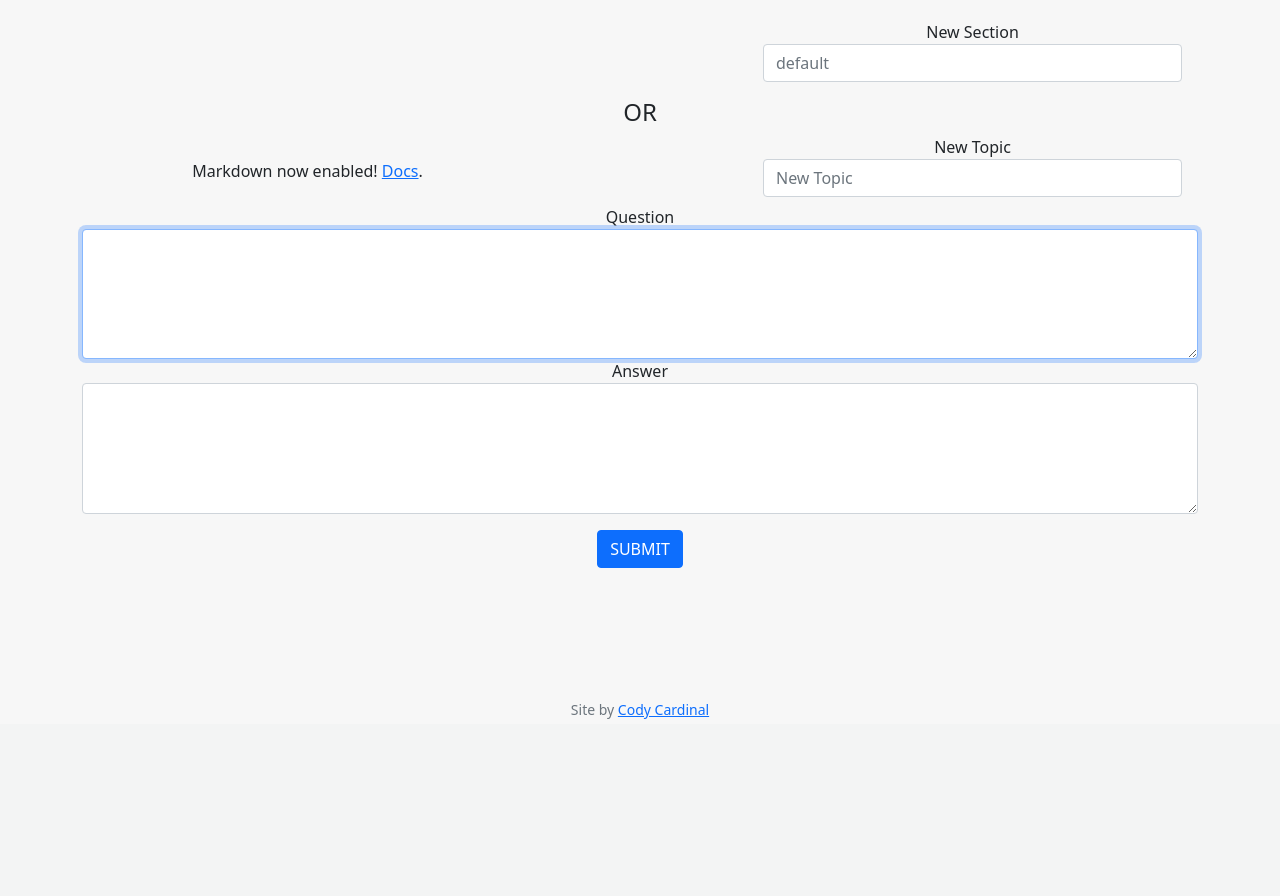
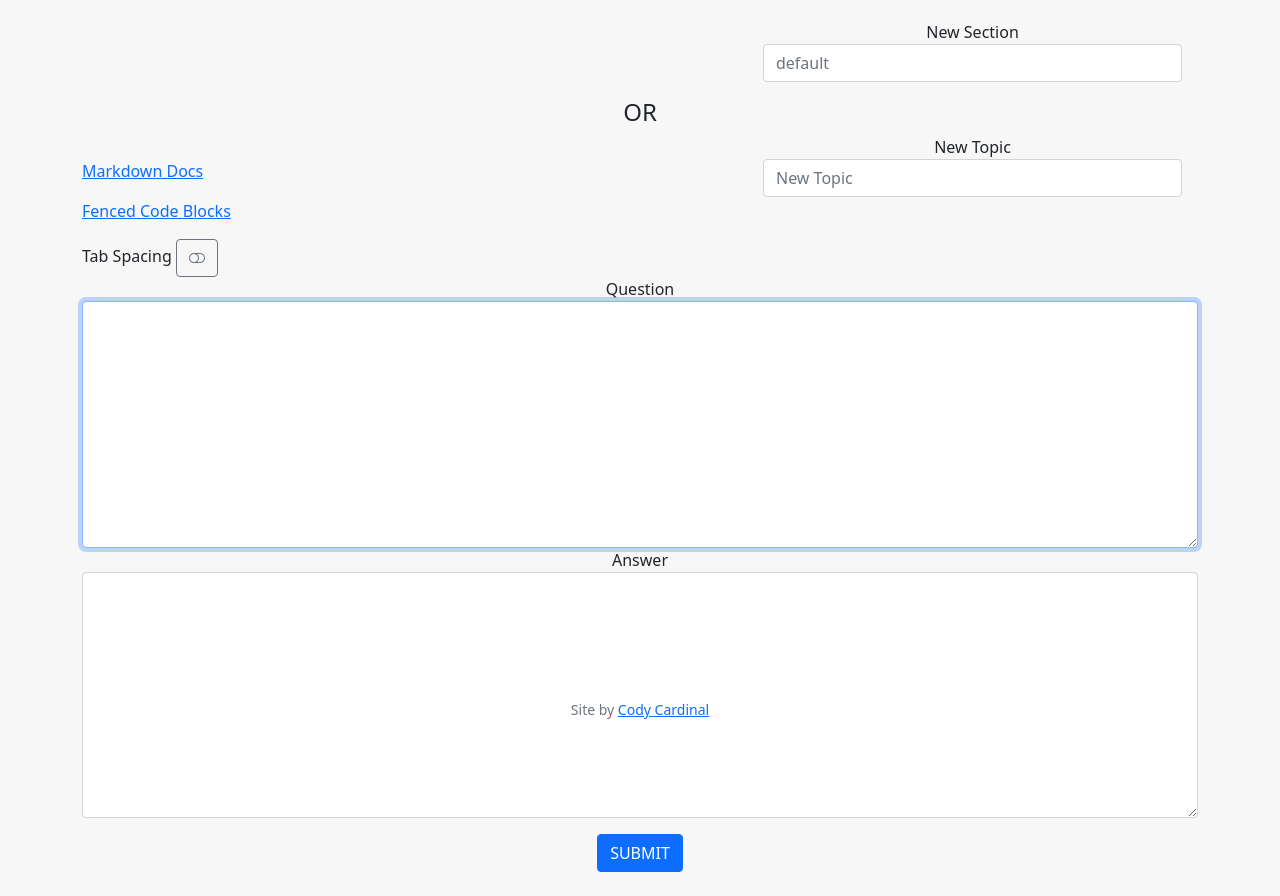
Before and after one commit to CodyCardinal/BrainGains, a Flask app: template templates/create.html in a window 1280 px wide. Shown: the part 76-972 px from the top of the page. Before the commit the page ends 795 px from the top, so only its background shows below. Run offline with Flask 3, Linux system fonts and the light colour scheme; the template is opened without the code that fills it, so the values that code supplies are empty; some libraries are stand-ins or nearby versions.

Commit message:
Feature: toggle for tab spacing on create page. Feature: code block fencing links on create page.

```diff
--- a/src/routes.py
+++ b/src/routes.py
@@ -180,7 +180,7 @@ def editTopic(topic):
 def delete(id):
     question = get_question_by_id(id)
     if question is None:
-        logging.error("Question not found when trying to delete.")
+        logging.error(f"Question {id} not found when trying to delete.")
     else:
         delete_question(id)
     return redirect(url_for("app.list"))
--- a/templates/create.html
+++ b/templates/create.html
@@ -37,8 +37,9 @@ Create
         </div>
     </div>
     <div class="row">
-        <div class="col-md-5 mt-4">
-            <p>Markdown now enabled! <a href="https://www.markdownguide.org/basic-syntax/">Docs</a>.</p>
+        <div class="text-start col-md-5 mt-4">
+            <p><a href="https://www.markdownguide.org/basic-syntax/" target="_blank">Markdown Docs</a></p>
+            <p><a href=https://www.markdownguide.org/extended-syntax/#fenced-code-blocks" target="_blank">Fenced Code Blocks</a></p>
         </div>
         <div class="col-md-2"></div>
         <div class="col-md-5">
@@ -48,13 +49,19 @@ Create
             </div>
         </div>
     </div>
+    <div class="form-group text-start">
+        <label for="toggle-tab">Tab Spacing</label>
+        <button id="toggle-tab" class="btn btn-outline-secondary" type="button">
+            <i id="toggle-icon" class="bi bi-toggle-off"></i>
+        </button>
+    </div>
     <div class="form-group">
         <label for="question">Question</label>
-        <textarea class="form-control" id="question" name="question" rows="7" autofocus></textarea>
+        <textarea class="form-control" id="question" name="question" rows="14" autofocus></textarea>
     </div>
     <div class="form-group">
         <label for="answer">Answer</label>
-        <textarea class="form-control" id="answer" name="answer" rows="7"></textarea>
+        <textarea class="form-control" id="answer" name="answer" rows="14"></textarea>
     </div>
     <p>
     <div class="form-group">
@@ -62,4 +69,43 @@ Create
     </div>
     </p>
 </form>
+
+<script>
+    document.addEventListener('DOMContentLoaded', function() {
+        let tabEnabled = false;
+
+        function enableTab(id) {
+            var el = document.getElementById(id);
+            el.addEventListener('keydown', function(e) {
+                if (tabEnabled && e.key === 'Tab') {
+                    e.preventDefault();
+                    var start = this.selectionStart;
+                    var end = this.selectionEnd;
+
+                    // set textarea value to: text before caret + tab + text after caret
+                    this.value = this.value.substring(0, start) + "\t" + this.value.substring(end);
+
+                    // put caret at right position again
+                    this.selectionStart = this.selectionEnd = start + 1;
+                }
+            });
+        }
+
+        enableTab('question');
+        enableTab('answer');
+
+        document.getElementById('toggle-tab').addEventListener('click', function(e) {
+            e.preventDefault();
+            tabEnabled = !tabEnabled;
+            const icon = document.getElementById('toggle-icon');
+            if (tabEnabled) {
+                icon.classList.remove('bi-toggle-off');
+                icon.classList.add('bi-toggle-on');
+            } else {
+                icon.classList.remove('bi-toggle-on');
+                icon.classList.add('bi-toggle-off');
+            }
+        });
+    });
+</script>
 {% endblock %}
```
